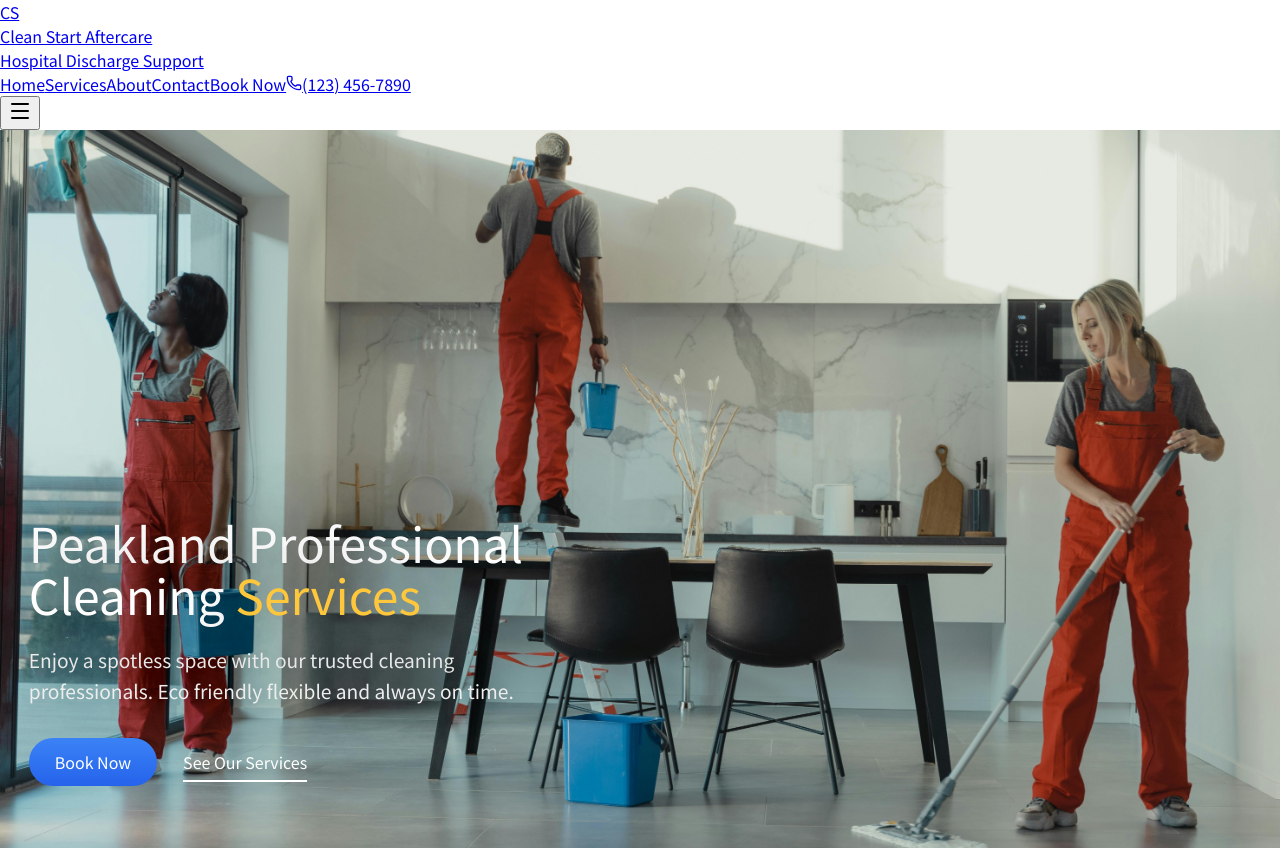
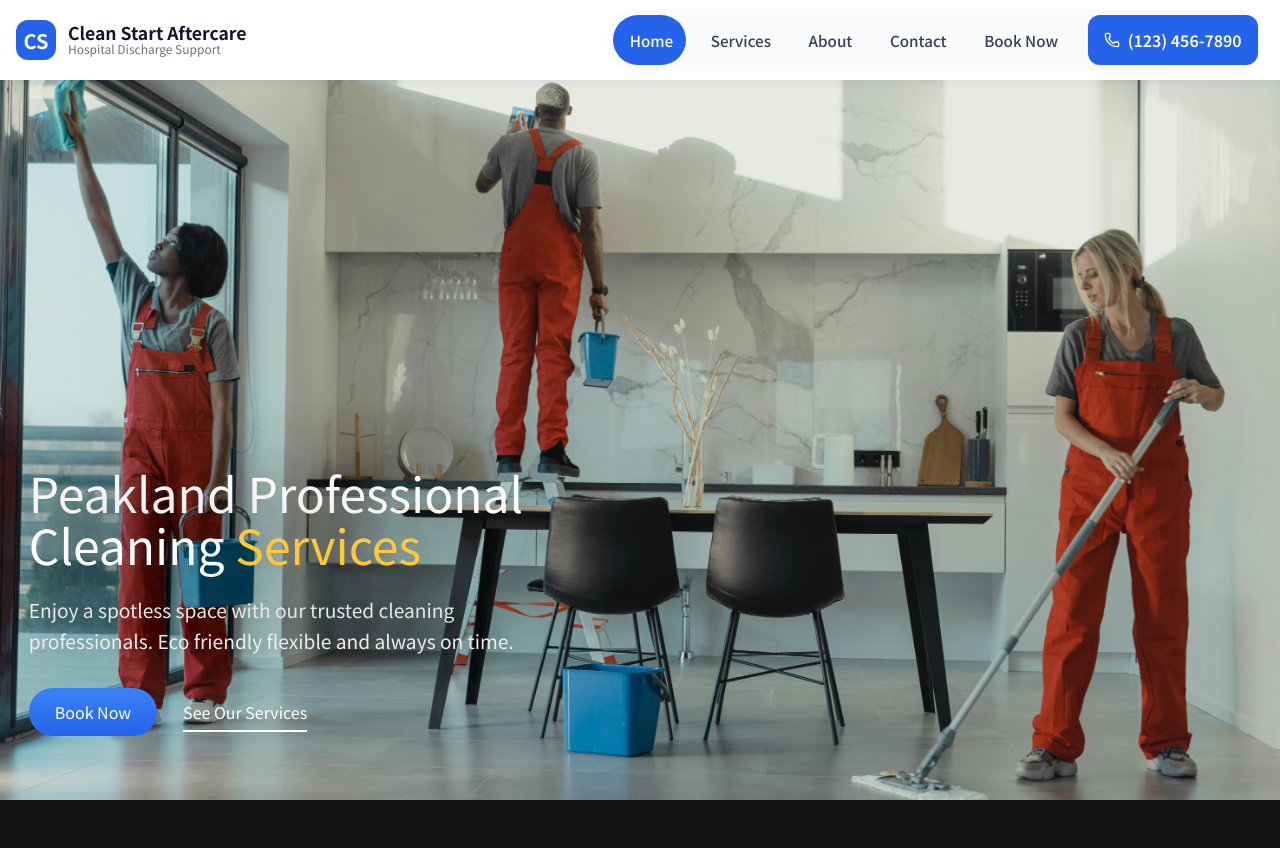
Before and after one commit to tgulu/PeakLand, a React (Vite) app: page / in a window 1280 px wide. Shown: the top 848 px of the page. Built offline with nearby package versions, Linux system fonts and the light colour scheme; a web font is replaced by a local one.

Commit message:
change look of navbar and turn it white

```diff
--- a/src/components/NavBar/NavBar.module.css
+++ b/src/components/NavBar/NavBar.module.css
@@ -1,122 +1,209 @@
-/* =========================
-   Root variables
-   ========================= */
-
-:root {
-  --navbar-black: #000000;
-  --navbar-purple: #8419d5;
-  --navbar-gray: #1f1e1e;
-  --navbar-white: #ffffff;
+.header {
+  position: sticky;
+  top: 0;
+  z-index: 50;
+  background: #ffffff;
+  box-shadow: 0 1px 10px rgba(15, 23, 42, 0.08);
 }
 
-/* =========================
-   NavBar wrapper
-   ========================= */
-
-.navbar {
-  position: fixed;
-  top: 0;
-  left: 50%;
-  transform: translateX(-50%);
-  width: 90%;
-  padding: 8px;
-  display: flex;
-  z-index: 100;
+.container {
+  max-width: 1280px;
+  margin: 0 auto;
+  padding: 0 1rem;
 }
 
-@media (min-width: 2100px) {
-  .navbar {
-    width: 80%;
-  }
-}
-
-/* =========================
-   Inner pill container
-   ========================= */
-
-.navbar_inner {
+.inner {
+  min-height: 80px;
   display: flex;
   align-items: center;
   justify-content: space-between;
-  width: 100%;
-  margin: 0 auto;
-  padding: 14px 24px;
-  border-radius: 999px;
-  background: var(--navbar-black);
-  box-shadow: 0 5px 40px rgba(16, 25, 13, 0.4);
+  gap: 1rem;
 }
 
-/* =========================
-   Brand
-   ========================= */
-
-.navbar_brand {
-  color: var(--text-color-white);
-  font-weight: 700;
-  font-size: 32px;
-  letter-spacing: 0.4em;
+.brand {
+  display: flex;
+  align-items: center;
+  gap: 0.75rem;
+  text-decoration: none;
+  flex-shrink: 0;
 }
 
-/* =========================
-   Navigation
-   ========================= */
-
-.navbar_nav {
-  position: relative;
+.brandIcon {
+  width: 40px;
+  height: 40px;
+  border-radius: 12px;
+  background: #2563eb;
   display: flex;
-  gap: 4px;
-  padding: 6px;
-  border-radius: 999px;
-  background: var(--navbar-gray);
+  align-items: center;
+  justify-content: center;
 }
 
-/* =========================
-   Navigation links
-   ========================= */
-
-.navbar_link,
-.navbar_link_active {
-  position: relative;
-  padding: 10px 18px;
-  background: none;
-  border: none;
-  cursor: pointer;
-  font-size: 14px;
-  color: #dcdcdc;
-  z-index: 2;
+.brandIcon span {
+  color: #ffffff;
+  font-size: 1.25rem;
+  font-weight: 700;
 }
 
-.navbar_link_active {
-  color: #000000;
+.brandText {
+  display: flex;
+  flex-direction: column;
 }
 
-/* =========================
-   Active bubble
-   ========================= */
-
-.navbar_bubble_active {
-  position: absolute;
-  top: 6px;
-  bottom: 6px;
-  left: 0;
-  border-radius: 999px;
-  background: #ffffff;
-  transition:
-    transform 0.25s ease,
-    width 0.25s ease;
-  z-index: 1;
+.brandTitle {
+  color: #111827;
+  font-size: 1.1rem;
+  font-weight: 700;
+  line-height: 1.1;
 }
 
-/* =========================
-   CTA button
-   ========================= */
+.brandSubtitle {
+  color: #6b7280;
+  font-size: 0.75rem;
+  line-height: 1.2;
+}
 
-.navbar_cta {
-  padding: 10px 20px;
+.desktopNav {
+  position: relative;
+  display: none;
+  align-items: center;
+  gap: 0.35rem;
+  background: #f8fafc;
   border-radius: 999px;
+  padding: 0.4rem;
+}
+
+.bubble {
+  position: absolute;
+  left: 0;
+  top: 0.4rem;
+  height: calc(100% - 0.8rem);
+  border-radius: 999px;
+  background: #2563eb;
+  transition:
+    transform 0.3s ease,
+    width 0.3s ease;
+  z-index: 0;
+}
+
+.navLink,
+.navLinkActive {
+  position: relative;
+  z-index: 1;
+  display: inline-flex;
+  align-items: center;
+  justify-content: center;
+  height: 44px;
+  padding: 0 1rem;
+  border-radius: 999px;
+  text-decoration: none;
+  font-size: 0.95rem;
+  font-weight: 500;
+  transition: color 0.25s ease;
+  white-space: nowrap;
+}
+
+.navLink {
+  color: #374151;
+}
+
+.navLink:hover {
+  color: #2563eb;
+}
+
+.navLinkActive {
+  color: #ffffff;
+}
+
+.cta {
+  display: inline-flex;
+  align-items: center;
+  gap: 0.5rem;
+  margin-left: 0.5rem;
+  background: #2563eb;
+  color: #ffffff;
+  text-decoration: none;
+  padding: 0.8rem 1rem;
+  border-radius: 12px;
+  font-weight: 600;
+  transition: background 0.25s ease;
+  white-space: nowrap;
+}
+
+.cta:hover {
+  background: #1d4ed8;
+}
+
+.mobileToggle {
+  display: inline-flex;
+  align-items: center;
+  justify-content: center;
+  background: transparent;
   border: none;
-  background: linear-gradient(180deg, #3b82f6, #2563eb);
-  color: white;
-  font-size: 14px;
+  color: #374151;
   cursor: pointer;
+  padding: 0.5rem;
 }
+
+.mobileNav {
+  display: flex;
+  flex-direction: column;
+  gap: 0.5rem;
+  padding: 0 0 1rem;
+}
+
+.mobileNavLink,
+.mobileNavLinkActive {
+  display: block;
+  text-decoration: none;
+  padding: 0.9rem 1rem;
+  border-radius: 12px;
+  font-weight: 500;
+  transition:
+    background 0.25s ease,
+    color 0.25s ease;
+}
+
+.mobileNavLink {
+  color: #374151;
+}
+
+.mobileNavLink:hover {
+  background: #f3f4f6;
+}
+
+.mobileNavLinkActive {
+  background: #eff6ff;
+  color: #2563eb;
+}
+
+.mobileCta {
+  display: flex;
+  align-items: center;
+  justify-content: center;
+  gap: 0.5rem;
+  background: #2563eb;
+  color: #ffffff;
+  text-decoration: none;
+  padding: 0.9rem 1rem;
+  border-radius: 12px;
+  font-weight: 600;
+  transition: background 0.25s ease;
+}
+
+.mobileCta:hover {
+  background: #1d4ed8;
+}
+
+@media (min-width: 768px) {
+  .desktopNav {
+    display: flex;
+  }
+
+  .mobileToggle {
+    display: none;
+  }
+
+  .mobileNav {
+    display: none;
+  }
+}
```
